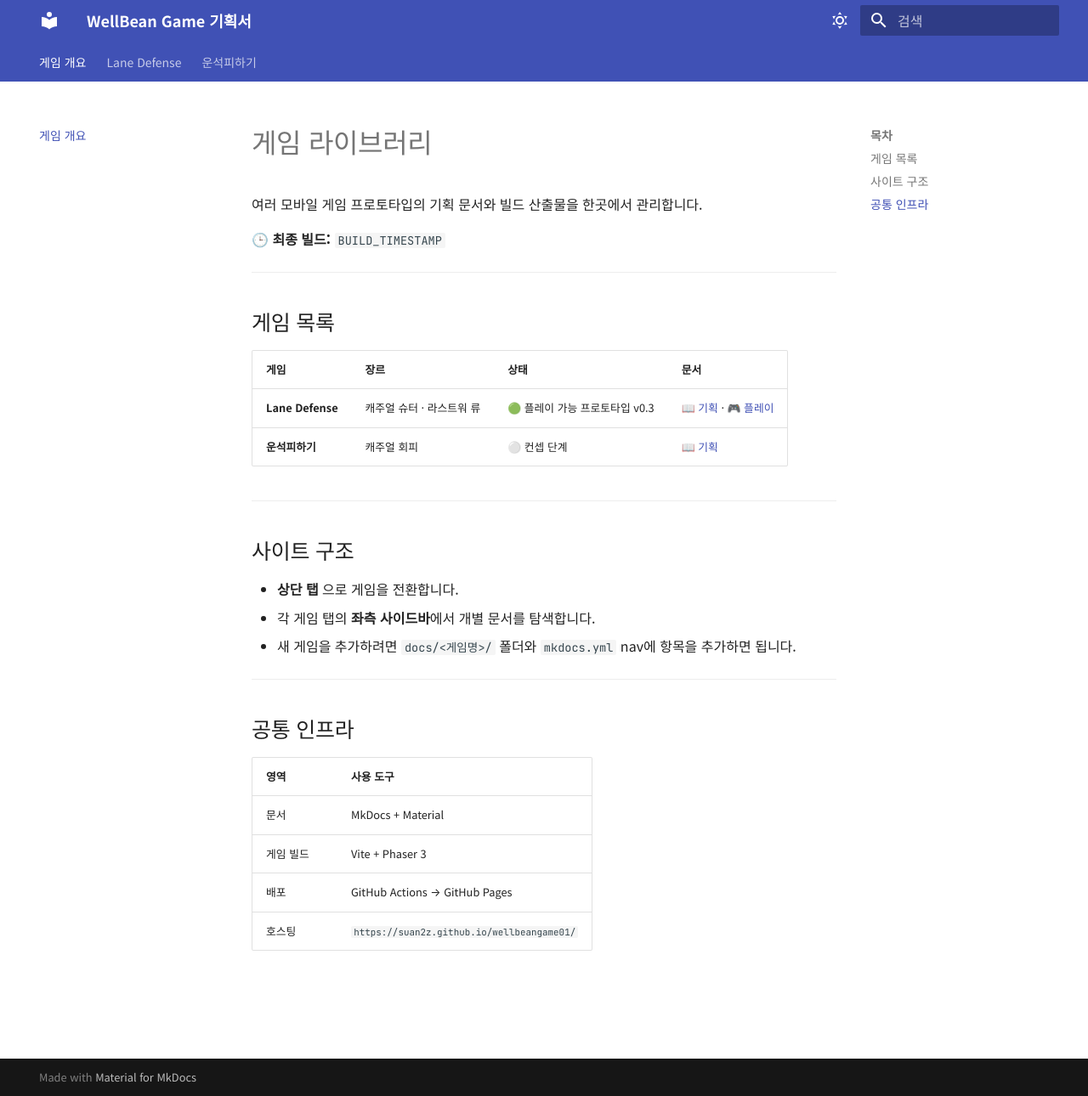
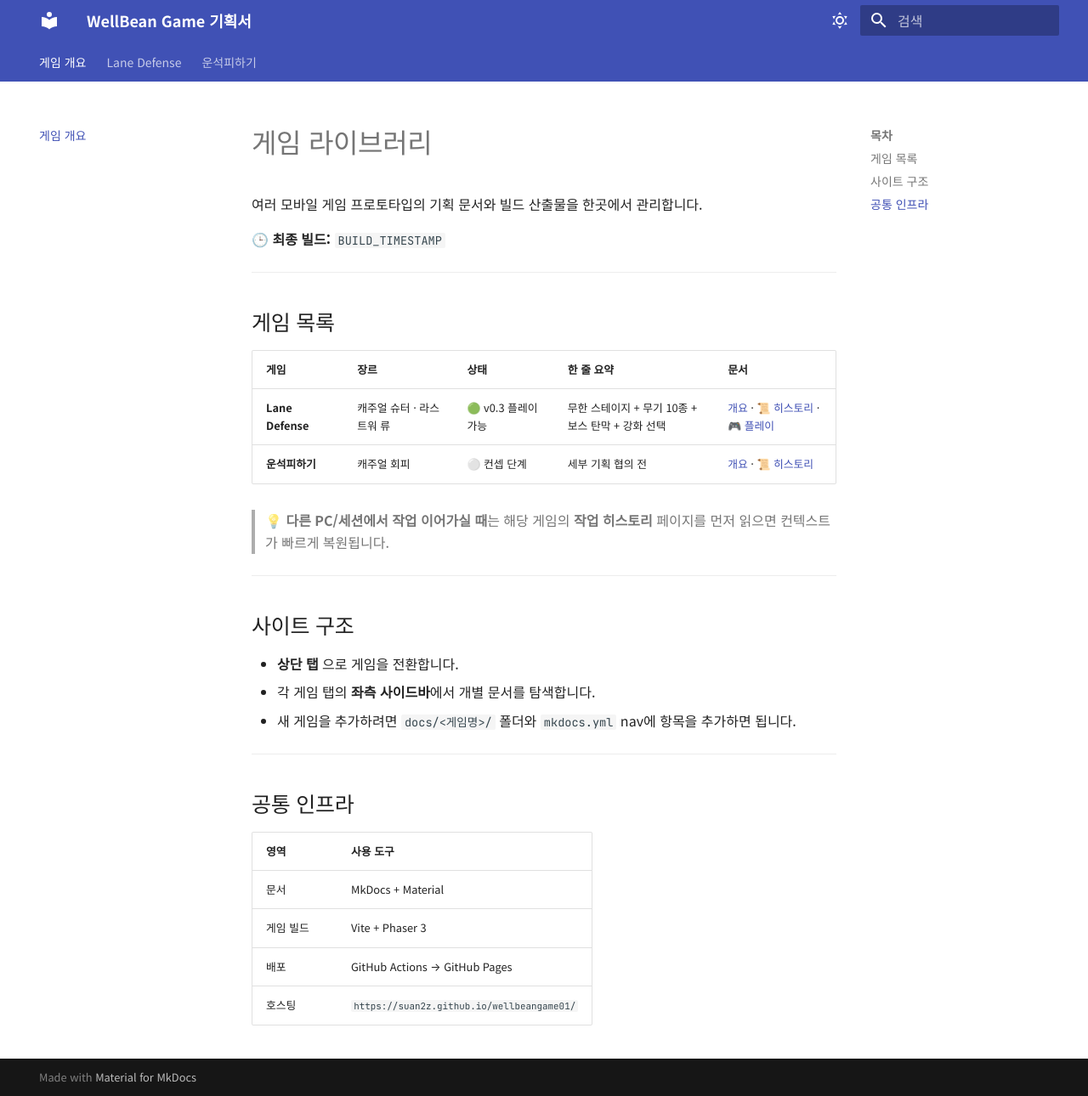
Before and after one commit to suan2z/wellbeangame01, an MkDocs documentation site: the page built from docs/index.md, in a window 1280 px wide and 1290 px high. Shown: the whole window at 85% size. Built offline with MkDocs 1.6.1 and Material for MkDocs 9.7.7, drawn with Linux system fonts in a browser that asks for light colours.

Commit message:
docs: 게임별 작업 히스토리 문서 + CI 자동 git log 주입
다른 PC/세션에서 작업 이어갈 때 컨텍스트 빠르게 복원 목적.

## 신규 파일
- docs/lane-defense/히스토리.md: 현재 상태/진행중/다음작업/주요결정/미해결질문/최근변경
- docs/meteor-dodge/히스토리.md: 빈 템플릿 (컨셉 단계)

각 게임 사이드바 두 번째 항목으로 등록 (개요 바로 다음).

## 게임 라이브러리 (docs/index.md)
- 게임별 1줄 요약 추가
- 히스토리 페이지 직접 링크
- 안내 문구: '다른 PC에서 이어갈 때 히스토리 먼저 읽기'

## 워크플로우 자동화
deploy-docs.yml의 build timestamp 단계를 확장:
- Python으로 git log 마지막 20개를 path-filtered로 추출
- Lane Defense: game/, docs/lane-defense/ 변경만
- 운석피하기: docs/meteor-dodge/ 변경만
- 토큰 RECENT_COMMITS_LANE / RECENT_COMMITS_METEOR 치환

## 유지비
- 상단 4개 섹션(상태/진행/다음/결정/질문)은 사람이 의도 중심 간단히 갱신
- 맨 아래 '최근 변경'은 CI가 매 배포마다 자동 채움 → 드리프트 최소

## 검증
mkdocs build --strict 통과. site/lane-defense/히스토리/, site/meteor-dodge/히스토리/ 생성 확인.

```diff
--- a/docs/index.md
+++ b/docs/index.md
@@ -8,10 +8,12 @@
 
 ## 게임 목록
 
-| 게임 | 장르 | 상태 | 문서 |
-|------|------|------|------|
-| **Lane Defense** | 캐주얼 슈터 · 라스트워 류 | 🟢 플레이 가능 프로토타입 v0.3 | [📖 기획](lane-defense/index.md) · [🎮 플레이](play/) |
-| **운석피하기** | 캐주얼 회피 | ⚪ 컨셉 단계 | [📖 기획](meteor-dodge/index.md) |
+| 게임 | 장르 | 상태 | 한 줄 요약 | 문서 |
+|------|------|------|----------|------|
+| **Lane Defense** | 캐주얼 슈터 · 라스트워 류 | 🟢 v0.3 플레이 가능 | 무한 스테이지 + 무기 10종 + 보스 탄막 + 강화 선택 | [개요](lane-defense/index.md) · [📜 히스토리](lane-defense/히스토리.md) · [🎮 플레이](play/) |
+| **운석피하기** | 캐주얼 회피 | ⚪ 컨셉 단계 | 세부 기획 협의 전 | [개요](meteor-dodge/index.md) · [📜 히스토리](meteor-dodge/히스토리.md) |
+
+> 💡 **다른 PC/세션에서 작업 이어가실 때**는 해당 게임의 **작업 히스토리** 페이지를 먼저 읽으면 컨텍스트가 빠르게 복원됩니다.
 
 ---
 
--- a/mkdocs.yml
+++ b/mkdocs.yml
@@ -67,9 +67,11 @@ nav:
   - 게임 개요: index.md
   - Lane Defense:
       - 개요: lane-defense/index.md
+      - 작업 히스토리: lane-defense/히스토리.md
       - 게임 기획서: lane-defense/기획서.md
       - 적 / 웨이브: lane-defense/적.md
       - 무기: lane-defense/무기.md
       - 상자 시스템: lane-defense/상자.md
   - 운석피하기:
       - 개요: meteor-dodge/index.md
+      - 작업 히스토리: meteor-dodge/히스토리.md
```
Also changed, not shown: docs/lane-defense/히스토리.md (added, +70 -0 lines), docs/meteor-dodge/히스토리.md (added, +50 -0 lines), 1 other file.
